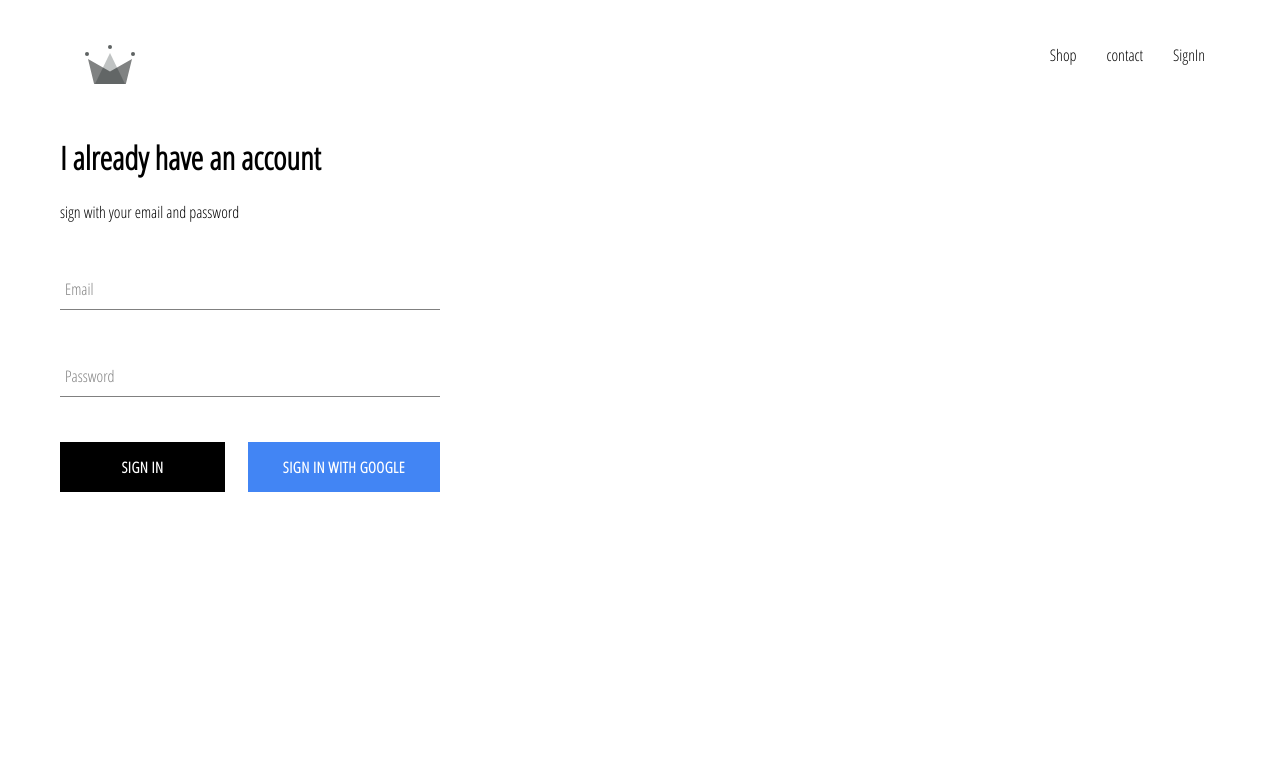
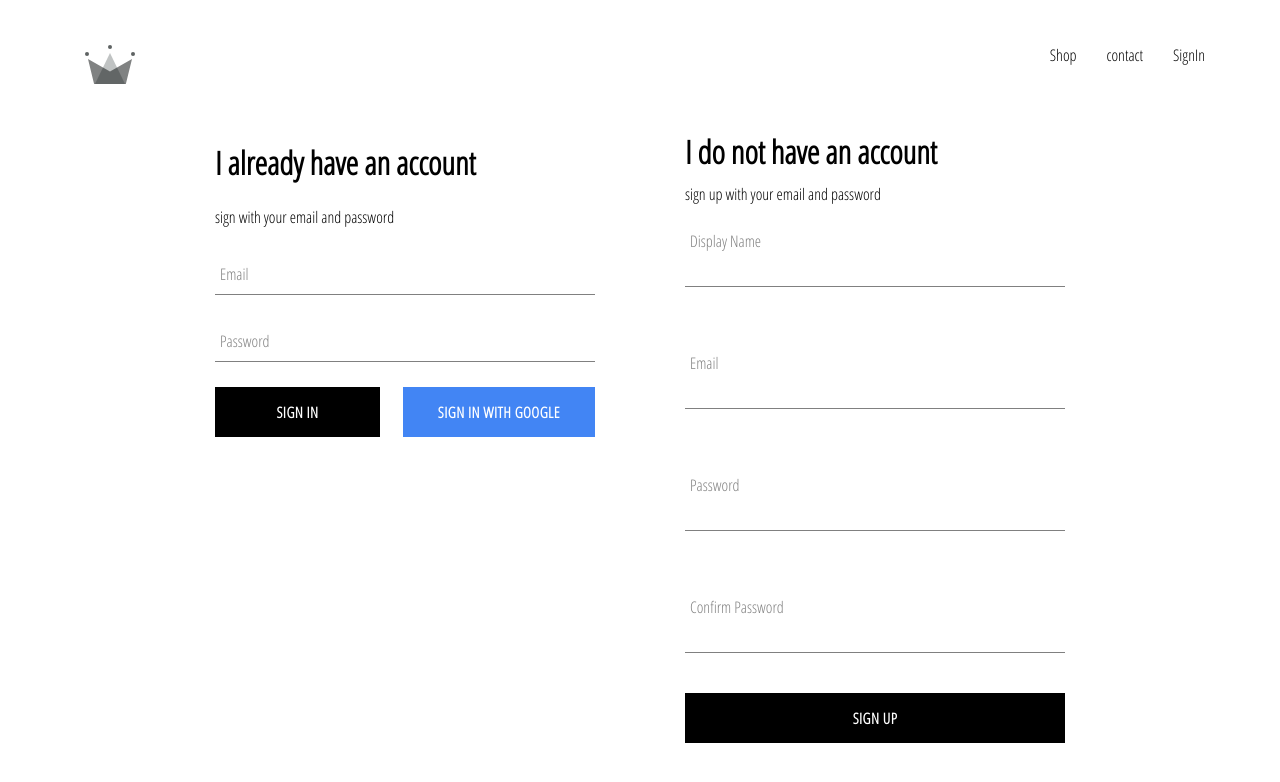
Before and after one commit to Adona12/crwn-clothing, a React (Create React App) app: page /signin in a window 1280 px wide. Shown: the top 782 px of the page. Built offline with nearby package versions, Linux system fonts and the light colour scheme; no server answers.

Commit message:
implemented firebase utils, included to store authenticated users into firestore database

```diff
--- a/src/App.js
+++ b/src/App.js
@@ -6,7 +6,7 @@ import Header from "./components/header/header.component"
 import {Route} from "react-router-dom"
 import SignInAndSignUp from "./pages/sign-in-and-sign-up/sign-in-and-sign-up.component"
 
-import {auth} from "./firebase/firebase.utiils"
+import {auth, createUserProfile} from "./firebase/firebase.utiils"
 
 class App extends React.Component{
   constructor(){
@@ -17,10 +17,26 @@ class App extends React.Component{
   }
 unsuscribeFromAuth=null;
   componentDidMount(){
-   this.unsuscribeFromAuth= auth.onAuthStateChanged(user=>{
-      this.setState({currentUser:user});
-      console.log(user);
+   this.unsuscribeFromAuth= auth.onAuthStateChanged(async userAuth=>{
+      // this.setState({currentUser:user});
+      if(userAuth){
+   const userRef = await createUserProfile(userAuth);
+   userRef.onSnapshot(snapshot=>{
+     this.setState({
+       currentUser:{
+         id:snapshot.id,
+         ...snapshot.data()
+       }
+     });
+     console.log(this.state)
+   });
+
+      }else{
+           this.setState({currentUser:userAuth})
+      }
+
     })
+
   }
   componentWillUnmount(){
     this.unsubscribeFromAuth();
--- a/src/components/form-input/form-input.styles.scss
+++ b/src/components/form-input/form-input.styles.scss
@@ -9,7 +9,7 @@ $main-color: black;
 
 .group {
   position: relative;
-  margin: 45px 0;
+  margin: 15px 0;
 
   .form-input {
     background: none;
--- a/src/components/sign-in/sign-in.component.jsx
+++ b/src/components/sign-in/sign-in.component.jsx
@@ -12,6 +12,7 @@ class SignIn extends React.Component{
             password:""
         }
     }
+
     handleSubmit=event=>{
         event.preventDefault();
         this.setState({email:"",password:""})
@@ -26,8 +27,8 @@ class SignIn extends React.Component{
                 <h1>I already have an account</h1>
                 <span>sign with your email and password</span>
                 <form onSubmit={this.handleSubmit}>
-                    <FormInput handlechange={this.handleChange} name="email" label="Email" value={this.state.email} type="email" />
-                    <FormInput handlechange={this.handleChange} name="password" label="Password" value={this.state.password} type="password"  />
+                    <FormInput handlechange={this.handleChange} name="email" label="Email" value={this.state.email} type="email" required />
+                    <FormInput handlechange={this.handleChange} name="password" label="Password" value={this.state.password} type="password" required  />
                     <div className="buttons">
                     <CustomButton value="submit" type="submit">Sign in</CustomButton>
                     <CustomButton onClick={SignInWithGoogle} isGoogleSignIn>Sign in with google</CustomButton>
--- a/src/components/sign-in/sign-in.styles.scss
+++ b/src/components/sign-in/sign-in.styles.scss
@@ -5,7 +5,7 @@
 
 
     .title{
-        margin: 10 0;
+        margin: 20 0;
     }
     .buttons{
         display:flex;
--- /dev/null
+++ b/src/components/sign-up/sign-up.component.jsx
@@ -0,0 +1,63 @@
+import React from "react"
+import FormInput from "../form-input/form-input.component"
+import CustomButton from "../custom-button/custom-button.component"
+import  "./sign-up.styles.scss"
+import {auth, createUserProfile} from "../../firebase/firebase.utiils"
+
+
+class SignUp extends React.Component{
+    constructor(){
+        super();
+        this.state={
+            displayName:"",
+            email:"",
+            password:"",
+            confirmPassword:""
+        }
+    }
+    handleChange=event=>{
+        const {name,value}=event.target;
+        this.setState({[name]:value})
+    }
+    handlesubmit= async event=>{
+        event.preventDefault();
+        const {displayName,email,password,confirmPassword}=this.state;
+        if(password !== confirmPassword){
+            alert("password don't match");
+            return;
+        }else{
+            try {
+                const {user}=await auth.createUserWithEmailAndPassword(email,password);
+               await createUserProfile(user,{ displayName});
+                this.setState({
+                    displayName:"",
+                    email:"",
+                    password:"",
+                    confirmPassword:""
+                });
+
+            } catch (error) {
+                console.error(error);
+            }
+
+        }
+
+    }
+render(){
+    return(
+        <div className="sign-up">
+            <h1 className="title">I do not have an account</h1>
+            <span>sign up with your email and password</span>
+            <form className="sign-up" onSubmit={this.handlesubmit}>
+            <FormInput handlechange={this.handleChange} name="displayName" label="Display Name" value={this.state.displayName} type="text" required/>
+            <FormInput handlechange={this.handleChange} name="email" label="Email" value={this.state.email} type="email" required />
+            <FormInput handlechange={this.handleChange} name="password" label="Password" value={this.state.password} type="password"  required/>
+
+            <FormInput handlechange={this.handleChange} name="confirmPassword" label="Confirm Password" value={this.state.confirmPassword} type="password" required />
+            <CustomButton value="submit" type="submit">Sign up</CustomButton>
+            </form>
+            </div>
+    )
+}
+}
+export default SignUp
--- /dev/null
+++ b/src/components/sign-up/sign-up.styles.scss
@@ -0,0 +1,9 @@
+.sign-up {
+    display: flex;
+    flex-direction: column;
+    width: 380px;
+
+    .title {
+      margin: 10px 0;
+    }
+  }
--- a/src/firebase/firebase.utiils.js
+++ b/src/firebase/firebase.utiils.js
@@ -1,6 +1,7 @@
 import firebase from "firebase/app"
 import 'firebase/firestore'
 import 'firebase/auth'
+
 var config ={
     apiKey: "AIzaSyChd0amxLIqAP0pLPPq_bAZ9Ev6Xlu7e9k",
     authDomain: "crwn-clothing-9d0a0.firebaseapp.com",
@@ -12,9 +13,36 @@ var config ={
     measurementId: "G-T1P9Q8997W"
   };
   firebase.initializeApp(config)
+  export const  auth =firebase.auth();
+  export const firestore=firebase.firestore();
 
-export const  auth =firebase.auth();
-export const firestore=firebase.firestore();
+export  const  createUserProfile= async (userAuth,additionalData)=>{
+
+  if(!userAuth) return;
+
+const userRef= firestore.doc(`users/${userAuth.uid}`)
+
+const userSnap= await userRef.get();
+if(!userSnap.exists){
+const {displayName, email}=userAuth;
+const createdAt=new Date();
+try {
+ await userRef.set({
+    displayName,
+    email,
+    createdAt,
+    ...additionalData,
+  })
+
+} catch (error) {
+  console.log("The error is", error.message)
+}
+}
+return userRef;
+
+}
+
+
  const providor =new firebase.auth.GoogleAuthProvider();
 providor.setCustomParameters({prompt:'select_account'});
 
--- a/src/pages/sign-in-and-sign-up/sign-in-and-sign-up.component.jsx
+++ b/src/pages/sign-in-and-sign-up/sign-in-and-sign-up.component.jsx
@@ -1,7 +1,14 @@
 import React from "react"
 import SignIn from "../../components/sign-in/sign-in.component"
+import SignUp from "../../components/sign-up/sign-up.component"
+import "./sign-in-and-sign-up.styles.scss"
 
 const SignInAndSignUp=()=>(
-<div><SignIn/></div>
+<div className="sign-in-and-sign-up">
+
+    <SignIn/>
+    <SignUp/>
+
+    </div>
 )
 export default SignInAndSignUp
--- a/src/pages/sign-in-and-sign-up/sign-in-and-sign-up.styles.scss
+++ b/src/pages/sign-in-and-sign-up/sign-in-and-sign-up.styles.scss
@@ -0,0 +1,6 @@
+.sign-in-and-sign-up{
+    display:flex;
+    width:850px;
+    justify-content: space-between;
+    margin:30px auto;
+}
```
